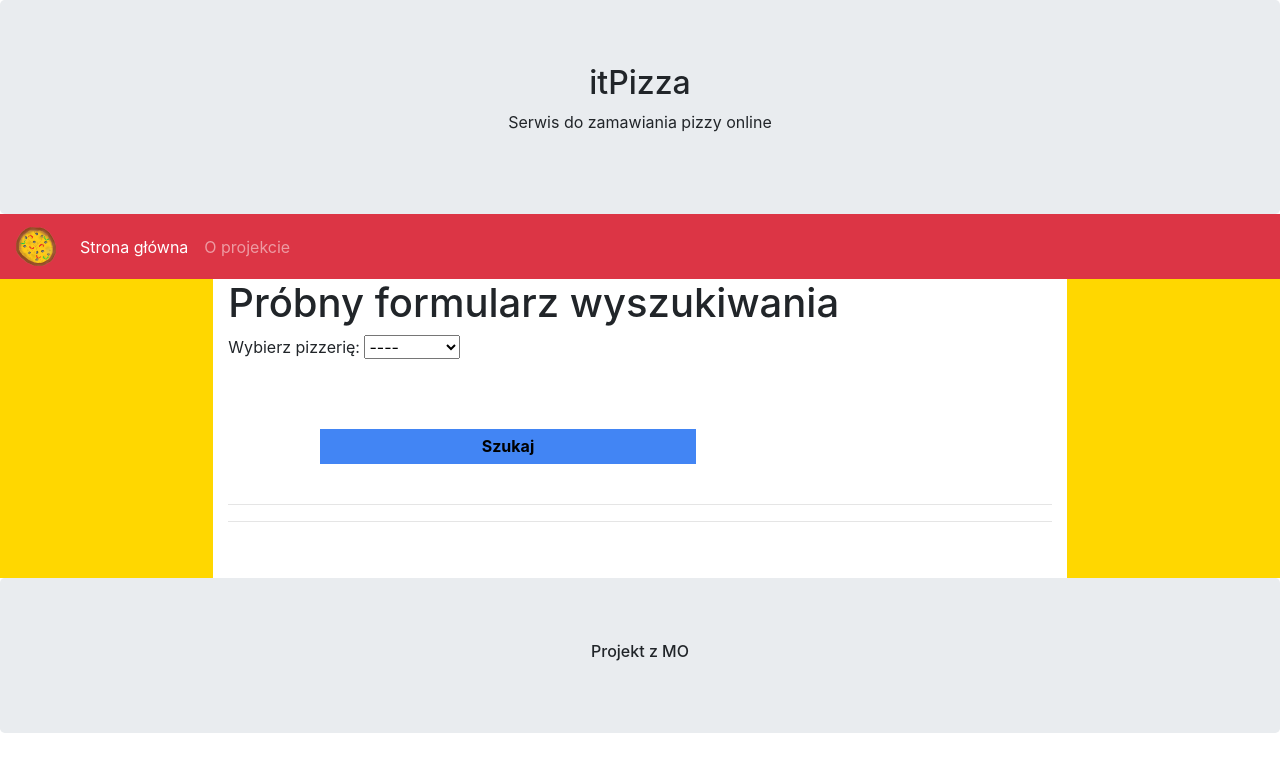
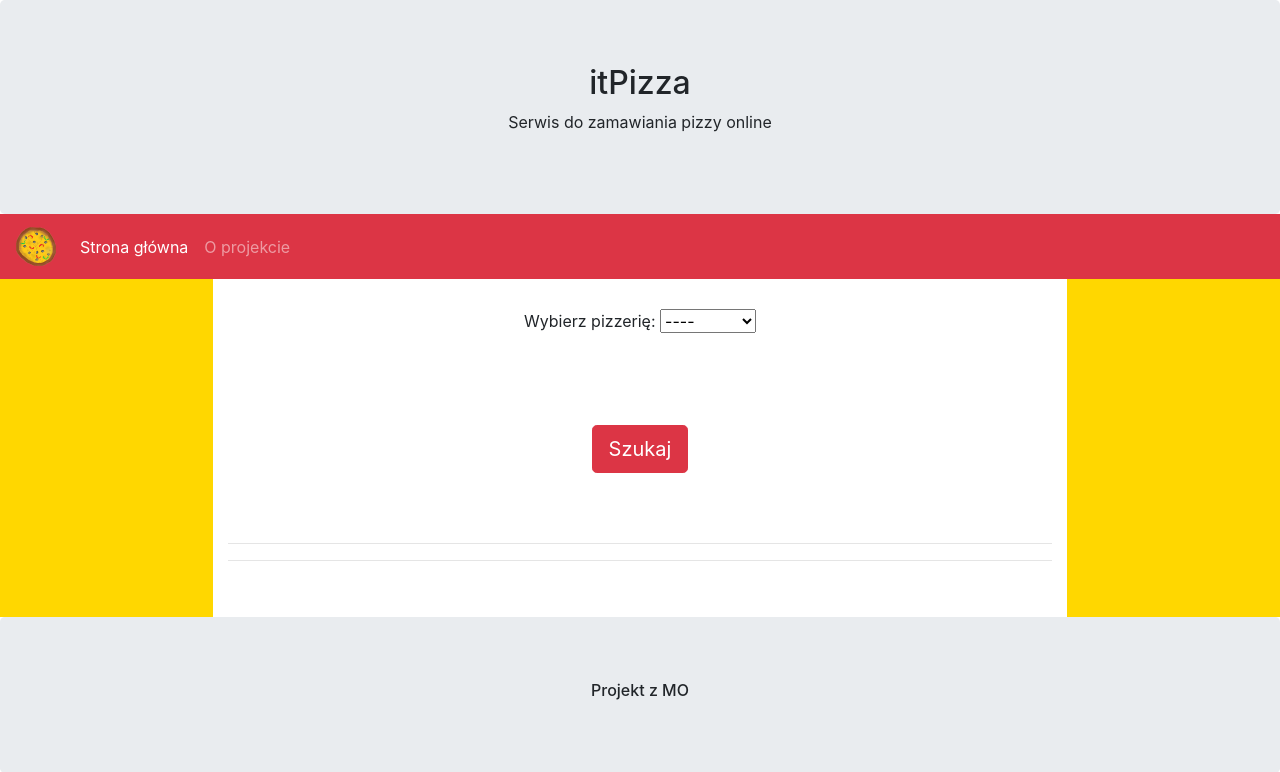
Before and after one commit to EwaSwatowska/itPizza, a Django app: page /SelectPizzeria/ in a window 1280 px wide. Shown: the top 772 px of the page. Run offline with Django 3.2, Linux system fonts and the light colour scheme; data comes from the database, SQL or seed files in the repository; some libraries are stand-ins or nearby versions.

Commit message:
base, home, bootstrapiki auu

```diff
--- a/Home/Templates/Home/SelectPizzeria.html
+++ b/Home/Templates/Home/SelectPizzeria.html
@@ -1,8 +1,8 @@
 {% extends "Home/base.html" %}
 {% block content %}
+
 {% load static %}
-
-<h1> Próbny formularz wyszukiwania</h1>
+<link rel="stylesheet" type="text/css" href="{% static 'Home/SelectPizzeria.css' %}">
 
     <form action="/SelectPizzeria/" method = "POST" id="formChoicePizz">
         {% csrf_token %}
@@ -13,14 +13,8 @@
         </div>
 
         <br>
-        <div style = "max-width:470px;">
-        <center>
-           <button style = "border:0px; background-color:#4285F4; margin-top:8%;
-              height:35px; width:80%;margin-left:19%;" type = "submit"
-              value = "Szukaj" >
-              <strong>Szukaj</strong>
-           </button>
-        </center>
+        <div class="fieldWrapper">
+            <input type="submit" class="btn btn-danger btn-lg" value="Szukaj">
         </div>
     </form>
 
@@ -32,30 +26,26 @@
         {% csrf_token %}
 
 
-        <p>
-            Menu w pizzerii: <strong>{{ NazwaPOST }} </strong>
+
+            <div class="tekst">
+                <h3>Menu w pizzerii: <strong>{{ NazwaPOST }} </strong></h3>
+            </div>
+
             <!--techniczne utrzymanie danych do sesji (słabe do rozwiniecia w session -->
             <input type="text" name="IdPizzPOST" value="{{ IdPizzPOST }}"
                    hidden readonly form="formToOrder">
             <input type="text" name="NazwaPOST" value="{{ NazwaPOST }}"
                    hidden readonly form="formToOrder">
             <!---->
-             <div style = "max-width:470px;">
-                <center>
-                   <button style = "border:0px; background-color:#FF00F4; margin-top:0%;
-                      height:35px; width:80%;margin-left:19%;" type = "submit"
-                      value = "Przygotój zamówienie" form="formToOrder">
-                      <strong>Przygotuj zamówienie w {{ NazwaPOST }} </strong>
-                   </button>
-                </center>
-            </div>
-        </p>
+
+              <div class="fieldWrapper">
+                   <input type="submit" value="Przygotuj zamówienie w {{ NazwaPOST}}" form="formToOrder" class="btn btn-danger btn-lg">
+              </div>
 
     </form>
 {% endif %}
     <hr>
     <br>
-
 
 <p>
 
@@ -69,6 +59,4 @@
 
 </p>
 
-
-
 {% endblock content %}
--- a/Home/static/Home/SelectPizzeria.css
+++ b/Home/static/Home/SelectPizzeria.css
@@ -0,0 +1,8 @@
+.fieldWrapper{
+    padding: 30px;
+    text-align: center;
+}
+.tekst{
+    text-align: center;
+    color: saddlebrown;
+}
```
